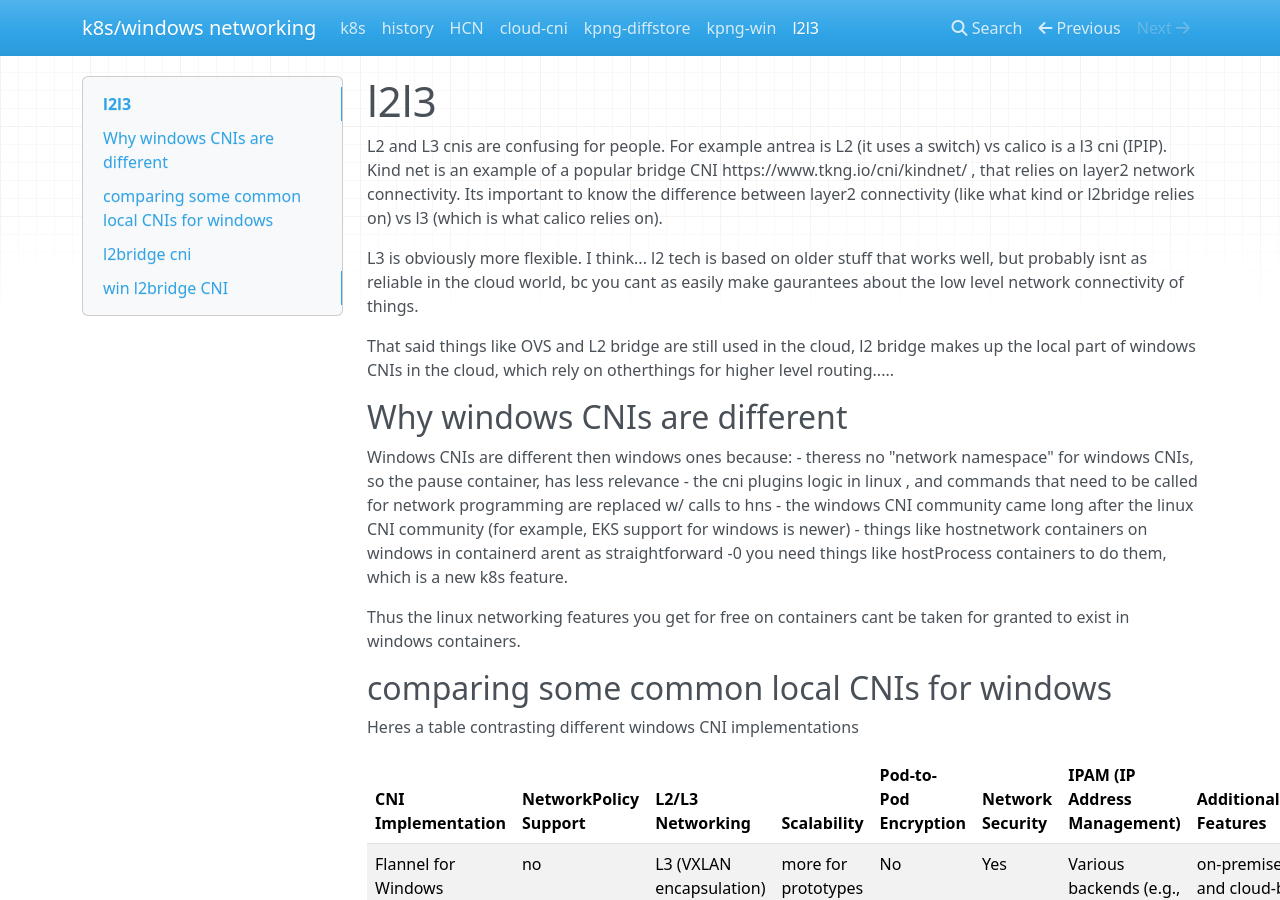
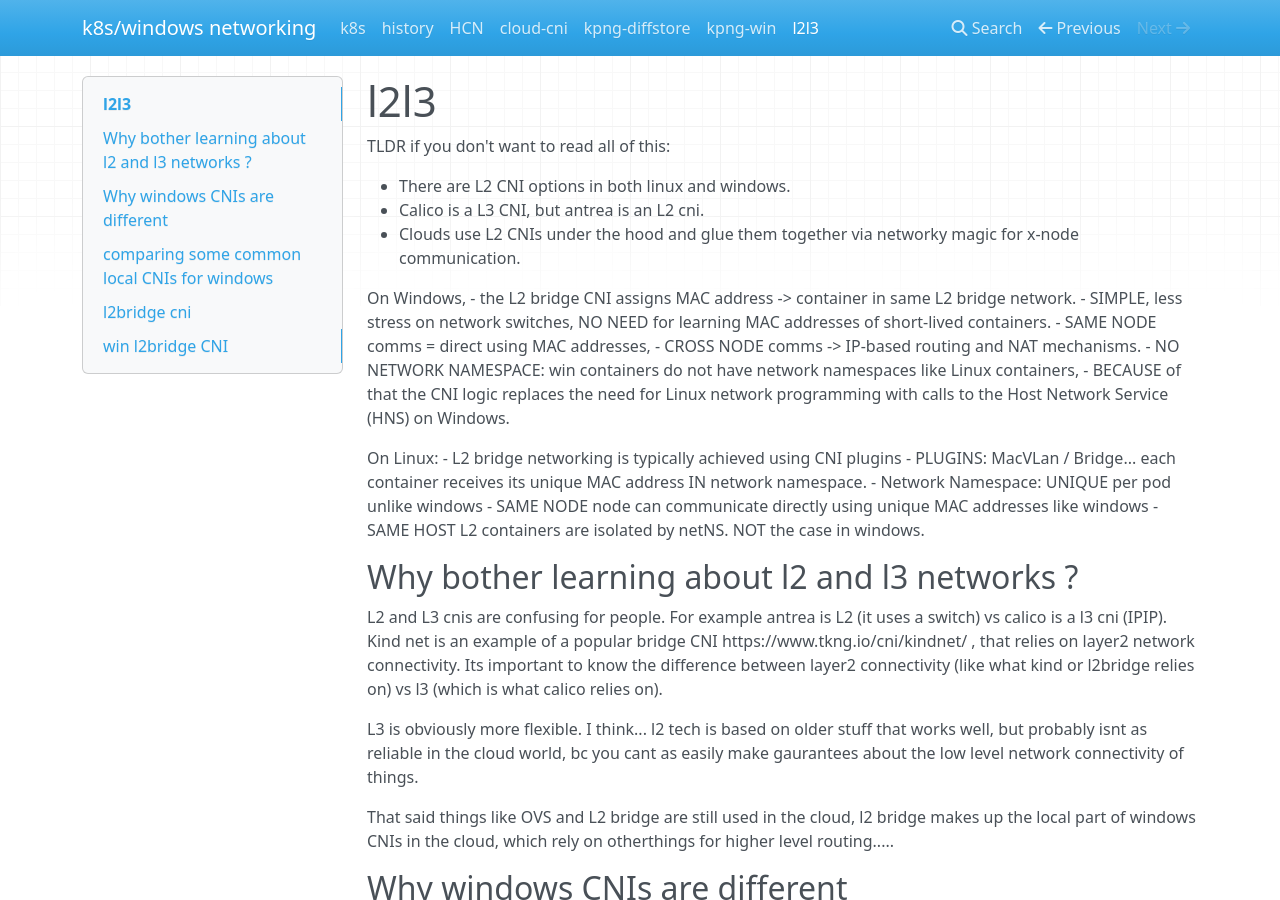
Before and after one commit to aroradaman/windows-networking, an MkDocs documentation site: the page built from docs/zz-l2vsl3.md, in a window 1280 px wide and 900 px high. Built offline with MkDocs 1.6.1, drawn with Linux system fonts in a browser that asks for light colours; nearby versions of some CDN libraries.

Commit message:
Update zz-l2vsl3.md

```diff
--- a/docs/zz-l2vsl3.md
+++ b/docs/zz-l2vsl3.md
@@ -1,4 +1,27 @@
 # l2l3
+
+TLDR if you don't want to read all of this:
+
+- There are L2 CNI options in both linux and windows.
+- Calico is a L3 CNI, but antrea is an L2 cni.
+- Clouds use L2 CNIs under the hood and glue them together via networky magic for x-node communication.
+
+On Windows,
+- the L2 bridge CNI assigns MAC address -> container in same L2 bridge network.
+- SIMPLE, less stress on network switches, NO NEED for learning MAC addresses of short-lived containers.
+- SAME NODE comms = direct using MAC addresses,
+- CROSS NODE comms -> IP-based routing and NAT mechanisms.
+- NO NETWORK NAMESPACE: win containers do not have network namespaces like Linux containers,
+- BECAUSE of that the CNI logic replaces the need for Linux network programming with calls to the Host Network Service (HNS) on Windows.
+
+On Linux:
+- L2 bridge networking is typically achieved using CNI plugins
+- PLUGINS: MacVLan / Bridge... each container receives its unique MAC address IN network namespace.
+- Network Namespace: UNIQUE per pod unlike windows
+- SAME NODE node can communicate directly using unique MAC addresses like windows
+- SAME HOST L2 containers are isolated by netNS.  NOT the case in windows.
+
+## Why bother learning about l2 and l3 networks ?
 
 L2 and L3 cnis are confusing for people.  For example antrea is L2 (it uses a switch) vs calico is a l3 cni (IPIP).
 Kind net is an example of a popular bridge  CNI https://www.tkng.io/cni/kindnet/ , that relies on layer2 network connectivity.
```
